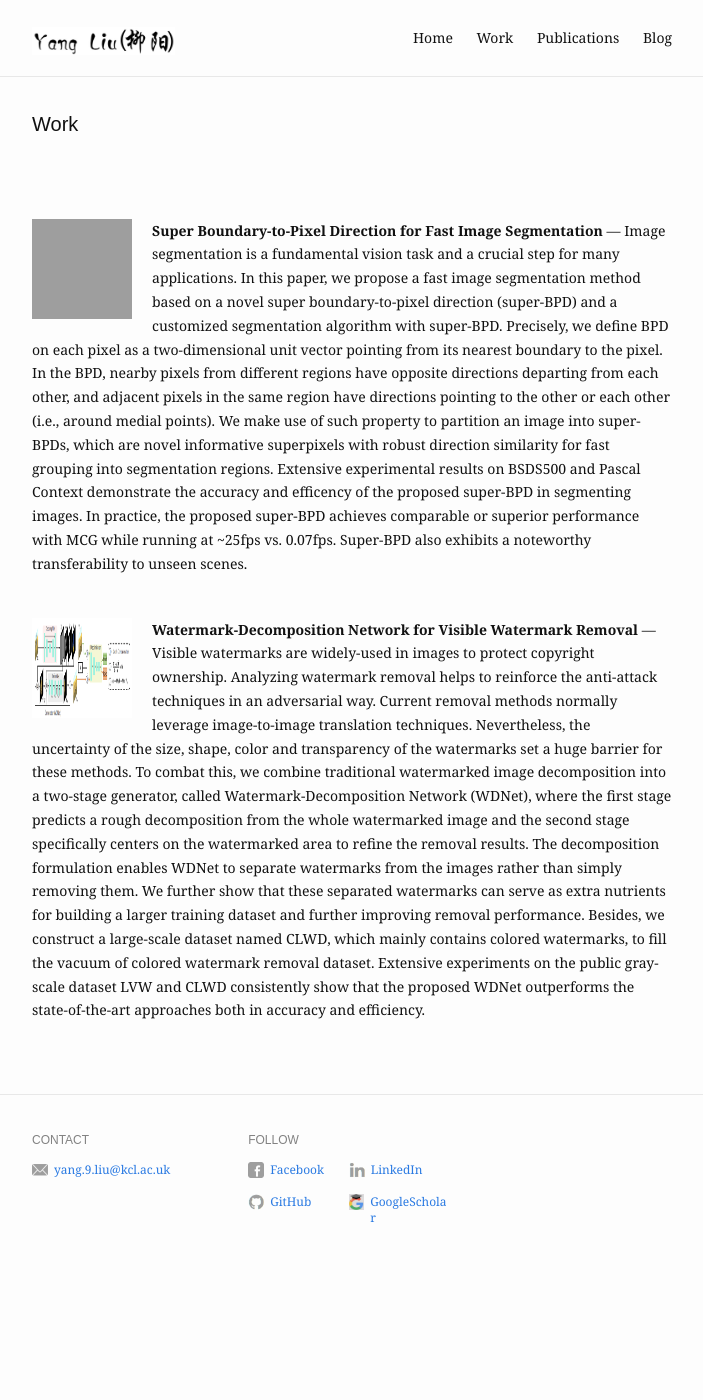
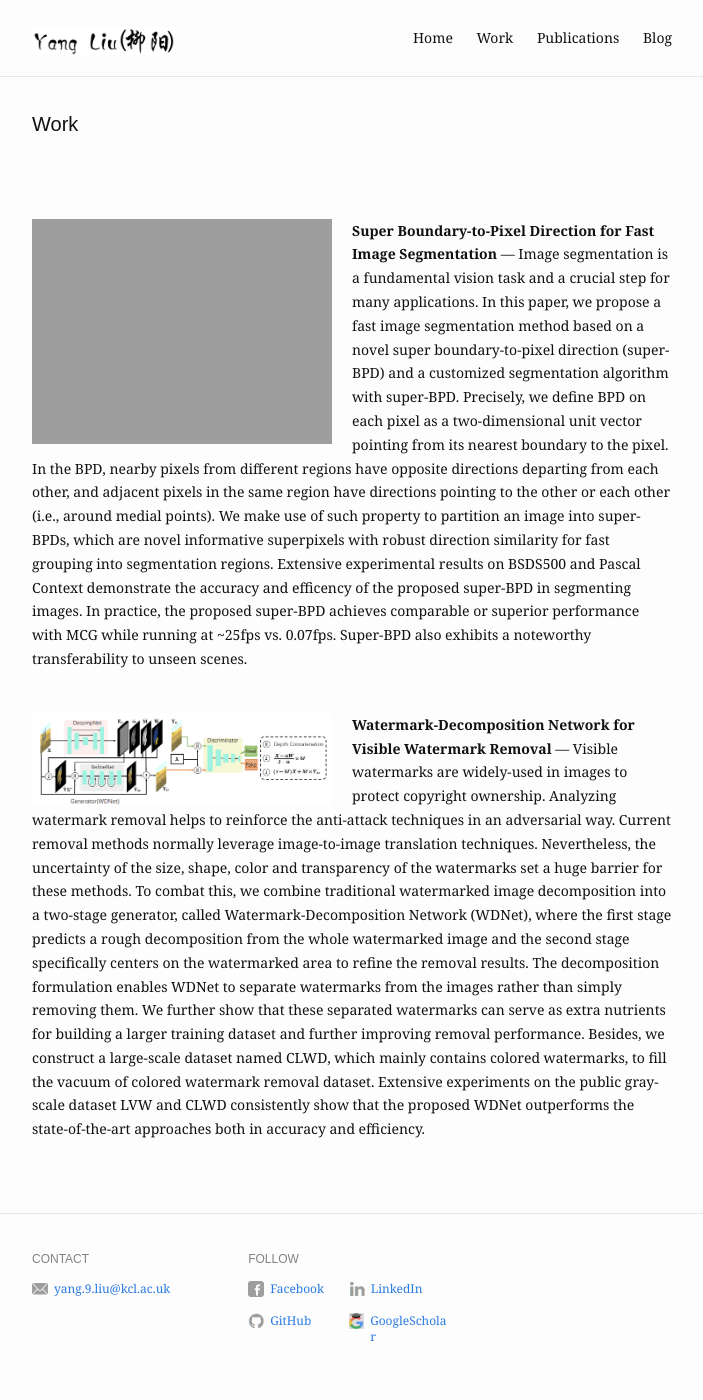
Before and after one commit to MRUIL/MRUIL.github.io, a Jekyll site: the page built from work.md, in a window 1280 px wide. Shown: the whole page, without its empty margins (288-991 px from the left). Built offline with Jekyll 4.4.1, drawn with Linux system fonts in a browser that asks for light colours; before the commit the page ends 1281 px from its top, so only the background shows below that.

Commit message:
Update _work.scss

```diff
--- a/_sass/_work.scss
+++ b/_sass/_work.scss
@@ -7,6 +7,6 @@
 .work-bubble {
   float: left;
   padding-right: 20px;
-  width: 100px;
-  height: 100px;
+  width: 300px;
+  height: auto;
 }
```
